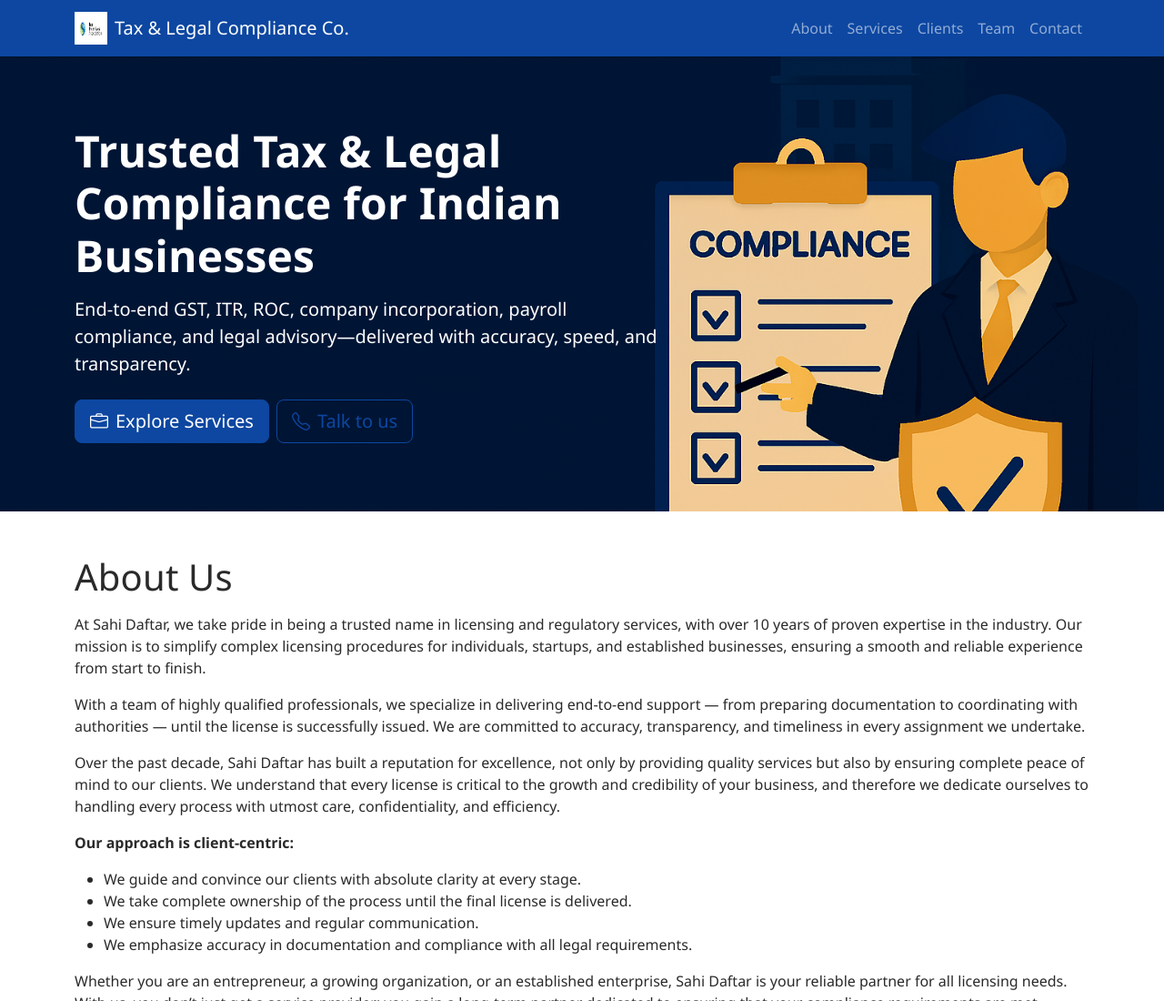
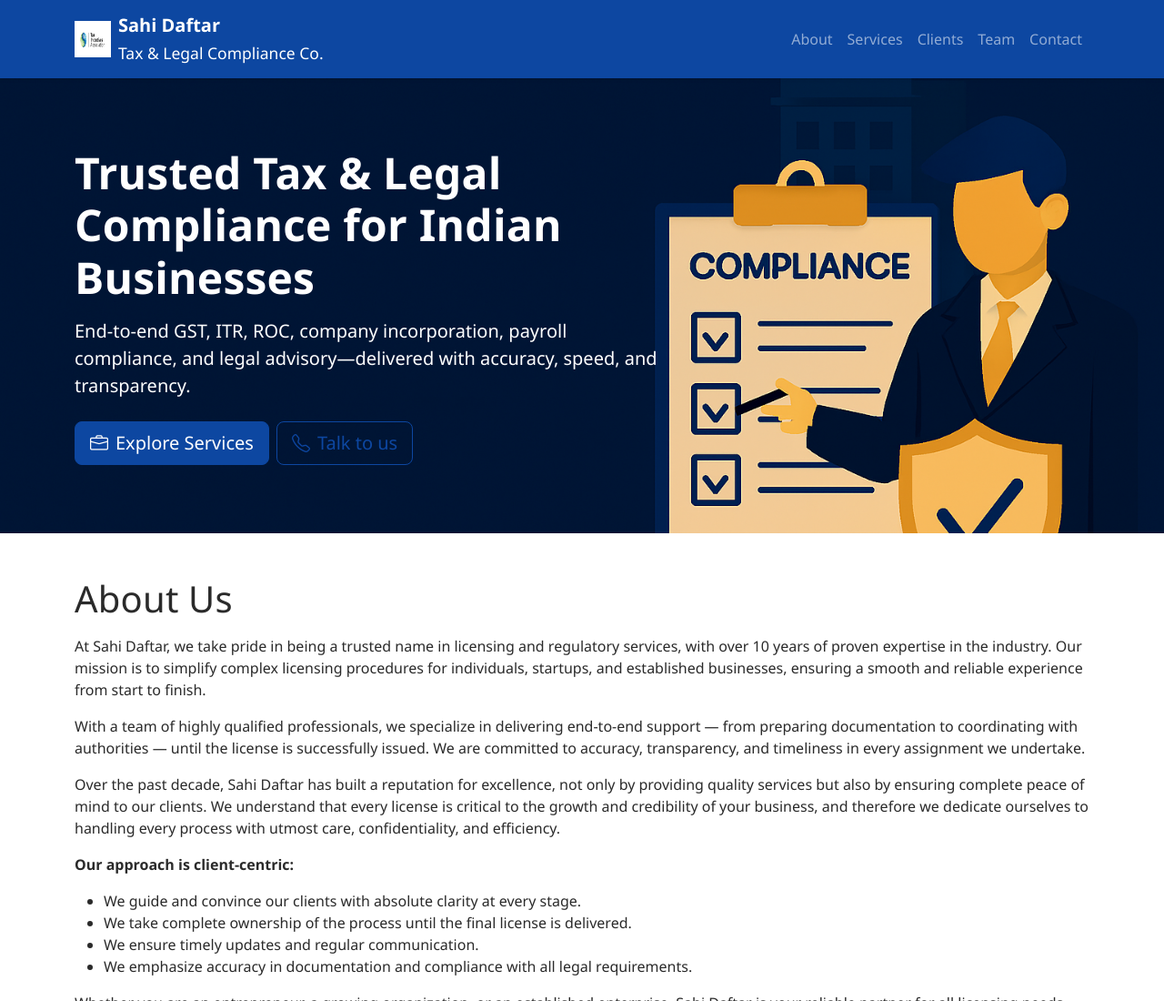
Before and after one commit to shivanand8477/TaxComp, a plain HTML site: page index.html in a window 1280 px wide. Shown: the top 1100 px of the page at 91% size. Drawn offline with nearby package versions, Linux system fonts and the light colour scheme.

Commit message:
changes brand name

```diff
--- a/index.html
+++ b/index.html
@@ -4,12 +4,12 @@
   <!-- Basic SEO -->
   <meta charset="UTF-8" />
   <meta name="viewport" content="width=device-width, initial-scale=1" />
-  <title>Tax & Legal Compliance Co. | GST, ITR, ROC, Company Registration, Legal Advisory</title>
+  <title>Sahi Dafter | Tax & Legal Compliance Co. | GST, ITR, ROC, Company Registration, Legal Advisory</title>
   <meta name="description" content="Trusted tax and legal compliance services for businesses across India. GST, ITR filing, ROC returns, company registration, payroll compliance, and legal advisory." />
   <meta name="author" content="Tax & Legal Compliance Co." />
 
   <!-- Open Graph -->
-  <meta property="og:title" content="Tax & Legal Compliance Co." />
+  <meta property="og:title" content="Sahi Dafter | Tax & Legal Compliance Co." />
   <meta property="og:description" content="GST, ITR, ROC, Company Registration, Payroll Compliance, and Legal Advisory for businesses across India." />
   <meta property="og:type" content="website" />
   <meta property="og:url" content="https://www.example.com/" />
@@ -17,7 +17,7 @@
 
   <!-- Twitter -->
   <meta name="twitter:card" content="summary_large_image" />
-  <meta name="twitter:title" content="Tax & Legal Compliance Co." />
+  <meta name="twitter:title" content="Sahi Dafter | Tax & Legal Compliance Co." />
   <meta name="twitter:description" content="End-to-end tax and legal compliance services for Indian businesses." />
   <meta name="twitter:image" content="https://www.example.com/img/og-image.jpg" />
 
@@ -63,8 +63,11 @@
   <header class="navbar navbar-expand-lg navbar-dark bg-primary shadow-sm sticky-top">
     <div class="container">
       <a class="navbar-brand d-flex align-items-center gap-2" href="#">
-        <img src="assets/img/companylogo.png" alt="Company logo" width="36" height="36">
-        <span>Tax & Legal Compliance Co.</span>
+      <img src="assets/img/companylogo.png" alt="Company logo" width="40" height="40">
+      <div class="d-flex flex-column">
+        <span><b>Sahi Daftar</b></span>
+        <span><small>Tax & Legal Compliance Co.</small></span>
+      </div>
       </a>
       <button class="navbar-toggler" type="button" data-bs-toggle="collapse" data-bs-target="#mainNav" aria-controls="mainNav" aria-expanded="false" aria-label="Toggle navigation">
         <span class="navbar-toggler-icon"></span>
```
